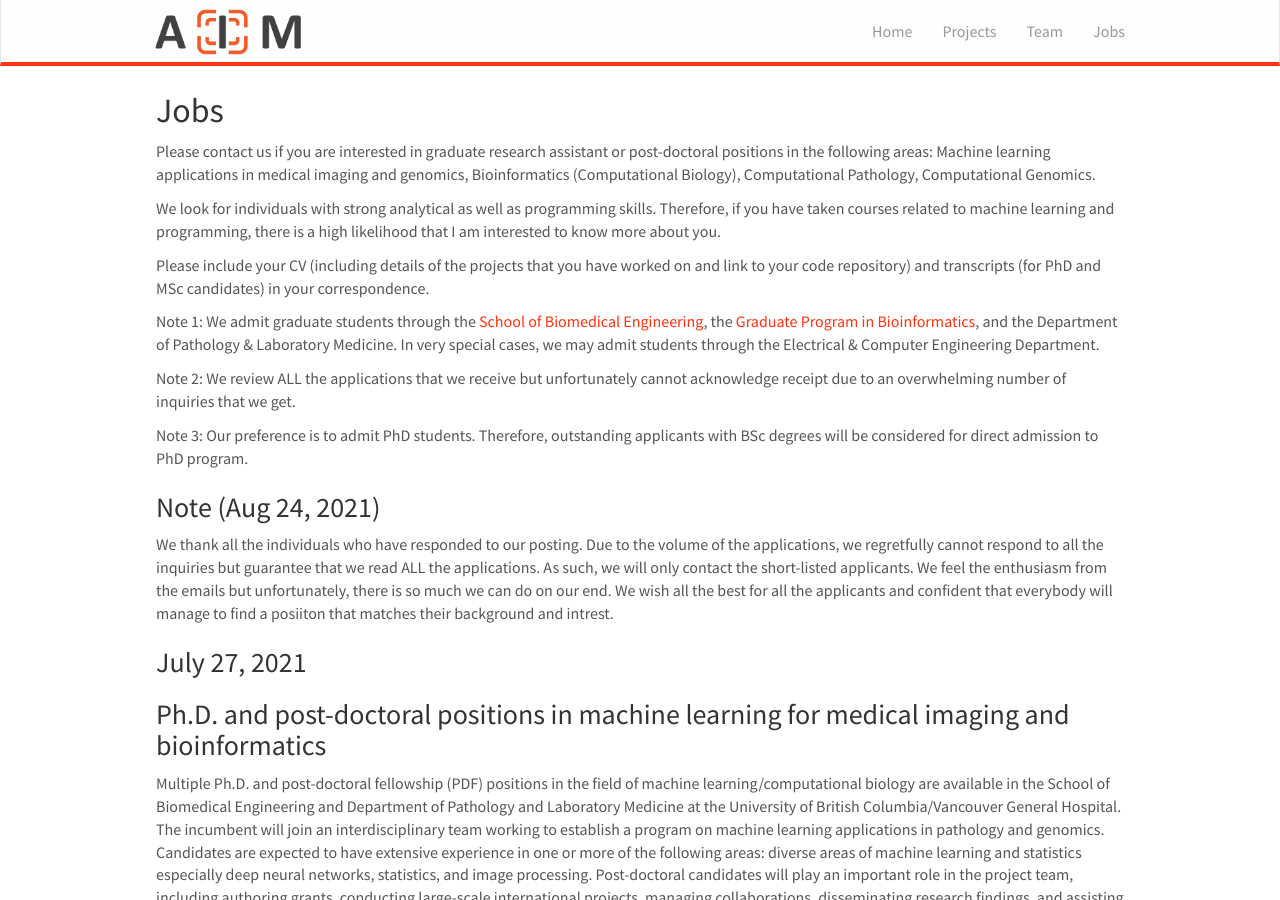
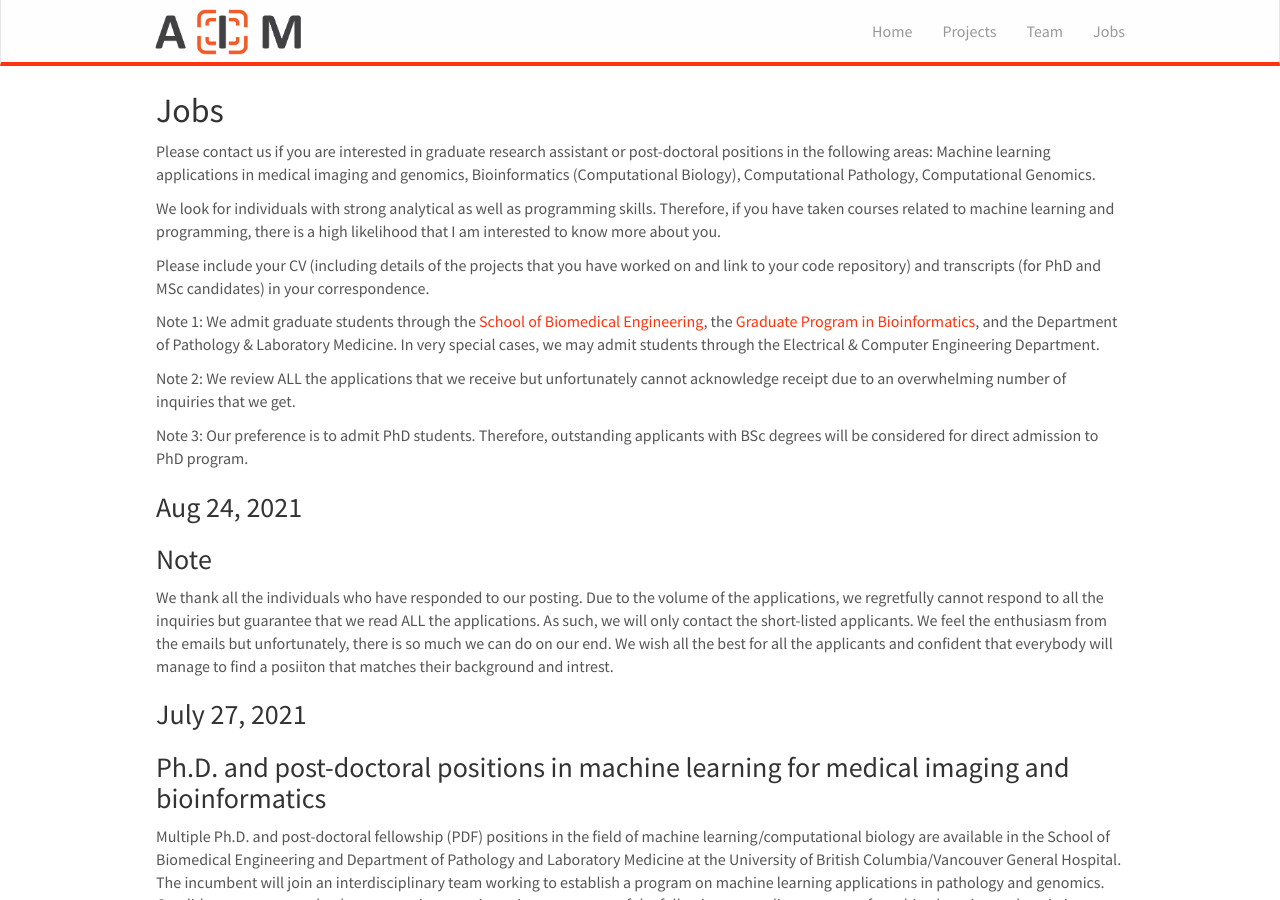
Before and after one commit to AIMLab-UBC/AIMLab-UBC.github.io, a Jekyll site: the page built from _pages/jobs.md, in a window 1280 px wide and 900 px high. Built offline with Jekyll 4.4.1, drawn with Linux system fonts in a browser that asks for light colours; nearby versions of some CDN libraries; a style sheet for code colours, icons or effects is not loaded.

Commit message:
Update jobs.md

```diff
--- a/_pages/jobs.md
+++ b/_pages/jobs.md
@@ -20,8 +20,8 @@ Note 2: We review ALL the applications that we receive but unfortunately cannot
 
 Note 3: Our preference is to admit PhD students. Therefore, outstanding applicants with BSc degrees will be considered for direct admission to PhD program.
 
-
-### Note (Aug 24, 2021)
+### Aug 24, 2021
+### Note
 We thank all the individuals who have responded to our posting. Due to the volume of the applications, we regretfully cannot respond to all the inquiries but guarantee that we read ALL the applications. As such, we will only contact the short-listed applicants. We feel the enthusiasm from the emails but unfortunately, there is so much we can do on our end. We wish all the best for all the applicants and confident that everybody will manage to find a posiiton that matches their background and intrest.
 
 ### July 27, 2021
```
